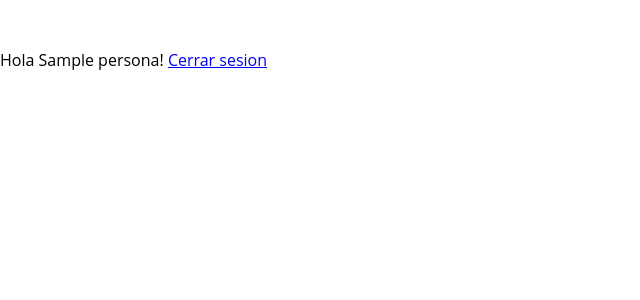
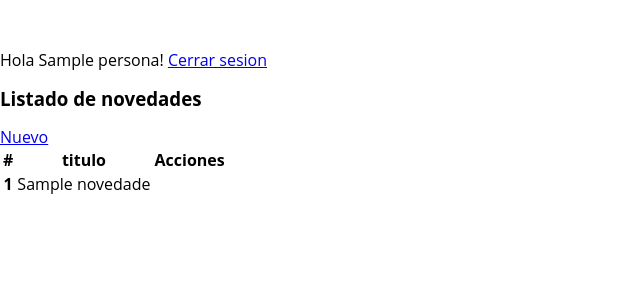
Before and after one commit to sofiaibarra415/utn-back, a Node server app: template views/admin/novedades.hbs in a window 1280 px wide. Shown: the top 300 px of the page, without its empty margins (0-640 px from the left). Run offline with Node 20, Linux system fonts and the light colour scheme; the template is opened without the code that fills it: most values are stand-ins (such as "Sample title", 1, 10 or a date in 2020).

Commit message:
Clase 25/7

```diff
--- a/views/admin/novedades.hbs
+++ b/views/admin/novedades.hbs
@@ -1,5 +1,40 @@
 <div class="container" style="margin-top:50px;">
-<div class="row">
-    <p class="text-end">Hola {{persona}}! <a class="btn btn-danger" href="/admin/login/logout">Cerrar sesion <i class="fas fa-sign-out-alt"></i></a></p>
+    <div class="row">
+        <p class="text-end">Hola {{persona}}! <a class="btn btn-danger" href="/admin/login/logout">Cerrar sesion <i
+                    class="fas fa-sign-out-alt"></i></a></p>
+    </div>
+    <div class="row">
+        <div class="col-7">
+            <h3>Listado de novedades</h3>
+        </div>
+        <div class="col-5 text-end">
+            <a class="btn btn-success" href="/admin/novedades/agregar"><i class="fa fa-plus" aria-hiden="true"></i> Nuevo</a>
+        </div>
+    </div>
+    <div class="row">
+        <div class="col">
+            <table class="table">
+                <thead>
+                    <tr class="table-dark">
+                        <th scope="col">#</th>
+                        <th scope="col">titulo</th>
+
+                        <th class="text-end">Acciones</th>
+                    </tr>
+                </thead>
+                <tbody>
+                    {{#each novedades}}
+                    <tr>
+                        <th scope="row">{{id}}</th>
+                        <td>{{titulo}}</td>
+                        <td class="text-end">
+                            <a class="btn btn-secondary" href=""><i class="fa fa-pencil" aria-hidden="true"></i></a>
+                            <a class="btn btn-secondary" href=""><i class="fa fa-trash" aria-hidden="true"></i></a>
+                        </td>
+                    </tr>
+                    {{/each}}
+                </tbody>
+            </table>
+        </div>
+    </div>
 </div>
-</div>
```
Also changed, not shown: models/novedadesModel.js (added, +19 -0 lines), routes/admin/novedades.js (+34 -3 lines), views/admin/agregar.hbs (added, +22 -0 lines).
